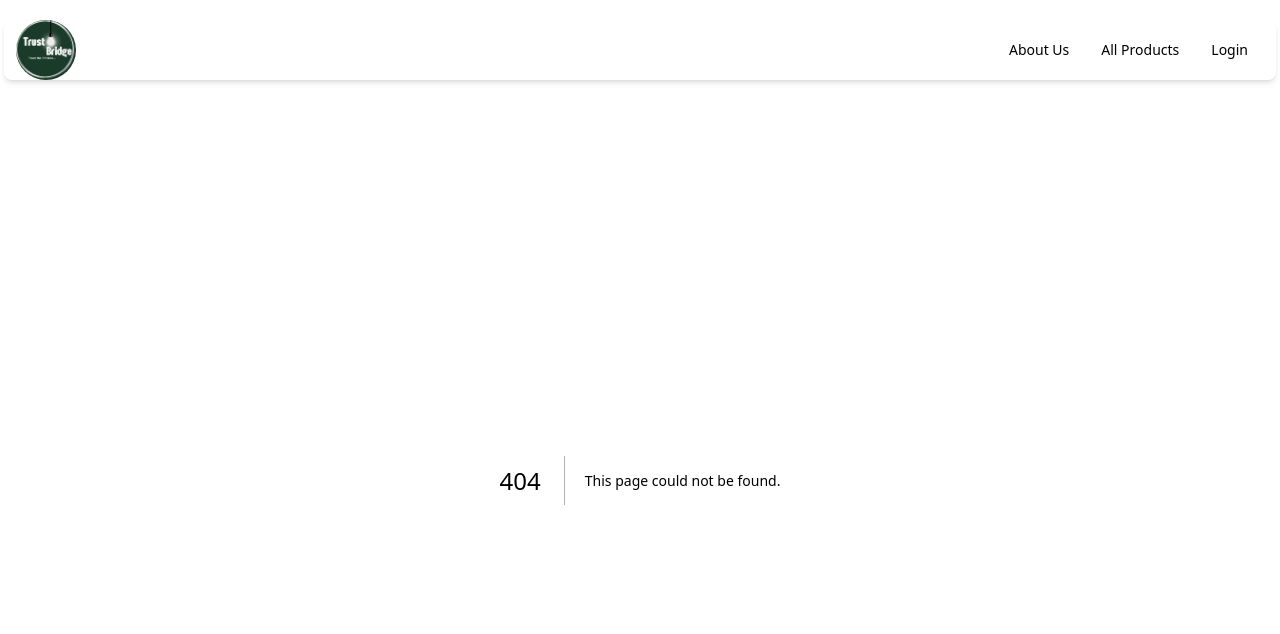
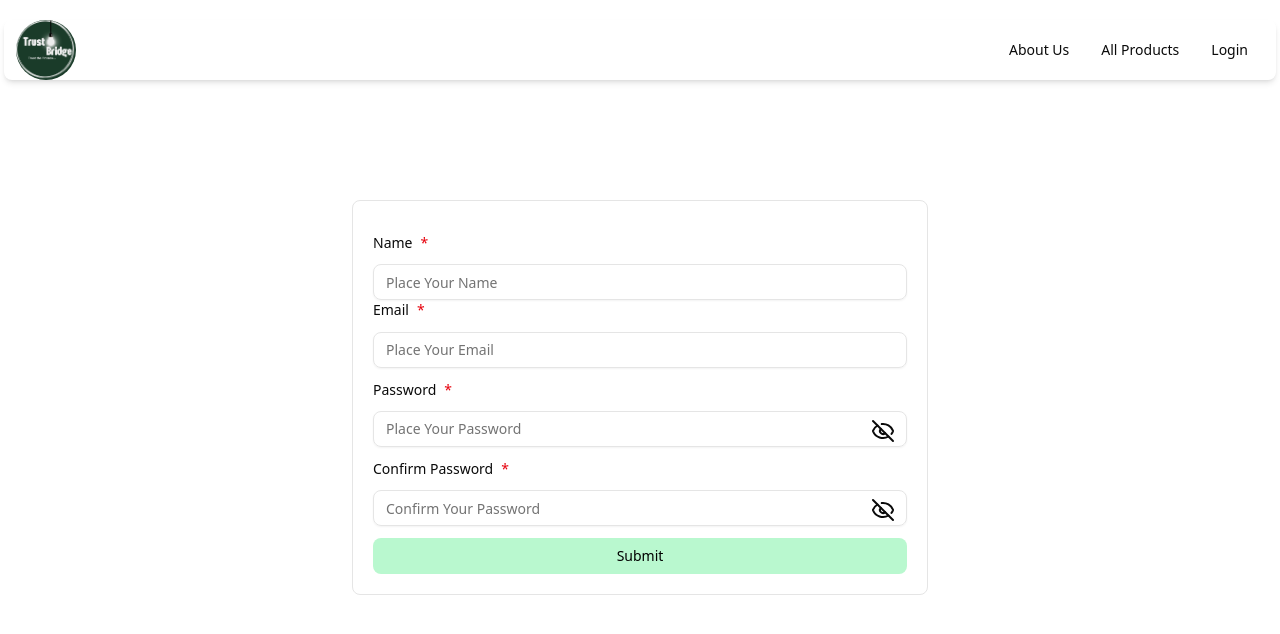
Before and after one commit to TusharChow20/trust_bridge_client, a Next.js app: page /register in a window 1280 px wide. Before the commit this address had no page. Shown: the top 634 px of the page. Built offline with nearby package versions, Linux system fonts and the light colour scheme.

Commit message:
register done

```diff
--- a/src/app/(auth)/login/page.jsx
+++ b/src/app/(auth)/login/page.jsx
@@ -45,9 +45,13 @@ export default function page() {
       </form>
 
       <div className="flex justify-between items-center">
-        <h1>Do not have any Account?</h1>
+        <h1 className="text-xs md:text-sm">Do not have any Account?</h1>
         <Link href={"/register"}>
-          <Button className={"bg-transparent text-black text-blue-500"}>
+          <Button
+            className={
+              "bg-transparent text-black text-blue-500 hover:bg-gray-200"
+            }
+          >
             Register Now
           </Button>
         </Link>
--- /dev/null
+++ b/src/app/(auth)/register/page.jsx
@@ -0,0 +1,109 @@
+"use client";
+import { Button } from "@/components/ui/button";
+import { Field, FieldLabel } from "@/components/ui/field";
+import { Input } from "@/components/ui/input";
+import { Eye, EyeOff } from "lucide-react";
+import React, { useState } from "react";
+import { useForm } from "react-hook-form";
+
+export default function Register() {
+  const {
+    register,
+    handleSubmit,
+    formState: { errors },
+    watch,
+  } = useForm();
+  const [showPassword, setShowPassword] = useState(false);
+  const onSubmit = (data) => console.log(data);
+  return (
+    <div className="max-w-xl mx-auto mt-30 p-5 border rounded-md">
+      <form onSubmit={handleSubmit(onSubmit)}>
+        <Field className={"mt-3"}>
+          <FieldLabel htmlFor="input-required">
+            Name <span className="text-destructive">*</span>
+          </FieldLabel>
+          <Input
+            id="input-required"
+            placeholder="Place Your Name"
+            {...register("name", { required: true })}
+          />
+          {errors.name && (
+            <span className="text-red-500 text-sm">This field is required</span>
+          )}
+        </Field>
+        <Field>
+          <FieldLabel htmlFor="input-required">
+            Email <span className="text-destructive">*</span>
+          </FieldLabel>
+          <Input
+            id="input-required"
+            placeholder="Place Your Email"
+            {...register("email", { required: true })}
+          />
+          {errors.email && (
+            <span className="text-red-500 text-sm">This field is required</span>
+          )}
+        </Field>
+        <Field className={"mt-3"}>
+          <FieldLabel htmlFor="input-required">
+            Password <span className="text-destructive">*</span>
+          </FieldLabel>
+          <div className="relative">
+            <Input
+              id="input-required"
+              type={showPassword ? "text" : "password"}
+              placeholder="Place Your Password"
+              {...register("password", { required: true })}
+            />
+            <button
+              onClick={() => setShowPassword(!showPassword)}
+              type="button"
+              className="absolute right-3  mt-2"
+            >
+              {showPassword ? <Eye></Eye> : <EyeOff></EyeOff>}
+            </button>
+          </div>
+          {errors.password && (
+            <span className="text-red-500 text-sm">This field is required</span>
+          )}
+        </Field>
+
+        <Field className={"mt-3"}>
+          <FieldLabel htmlFor="input-required">
+            Confirm Password <span className="text-destructive">*</span>
+          </FieldLabel>
+          <div className="relative">
+            <Input
+              type={showPassword ? "text" : "password"}
+              id="input-required"
+              placeholder="Confirm Your Password"
+              {...register("confirmPassword", {
+                required: true,
+                validate: (value) =>
+                  value === watch("password") || "Passwords do not match",
+              })}
+            />
+            <button
+              onClick={() => setShowPassword(!showPassword)}
+              type="button"
+              className="absolute right-3  mt-2"
+            >
+              {showPassword ? <Eye></Eye> : <EyeOff></EyeOff>}
+            </button>
+          </div>
+          {errors.confirmPassword && (
+            <span className="text-red-500 text-sm">
+              {errors.confirmPassword.message || "This field is required"}
+            </span>
+          )}
+        </Field>
+        <Button
+          //   type="submit"
+          className={"mt-3 w-full bg-green-200 text-black hover:bg-green-400"}
+        >
+          Submit
+        </Button>
+      </form>
+    </div>
+  );
+}
```
